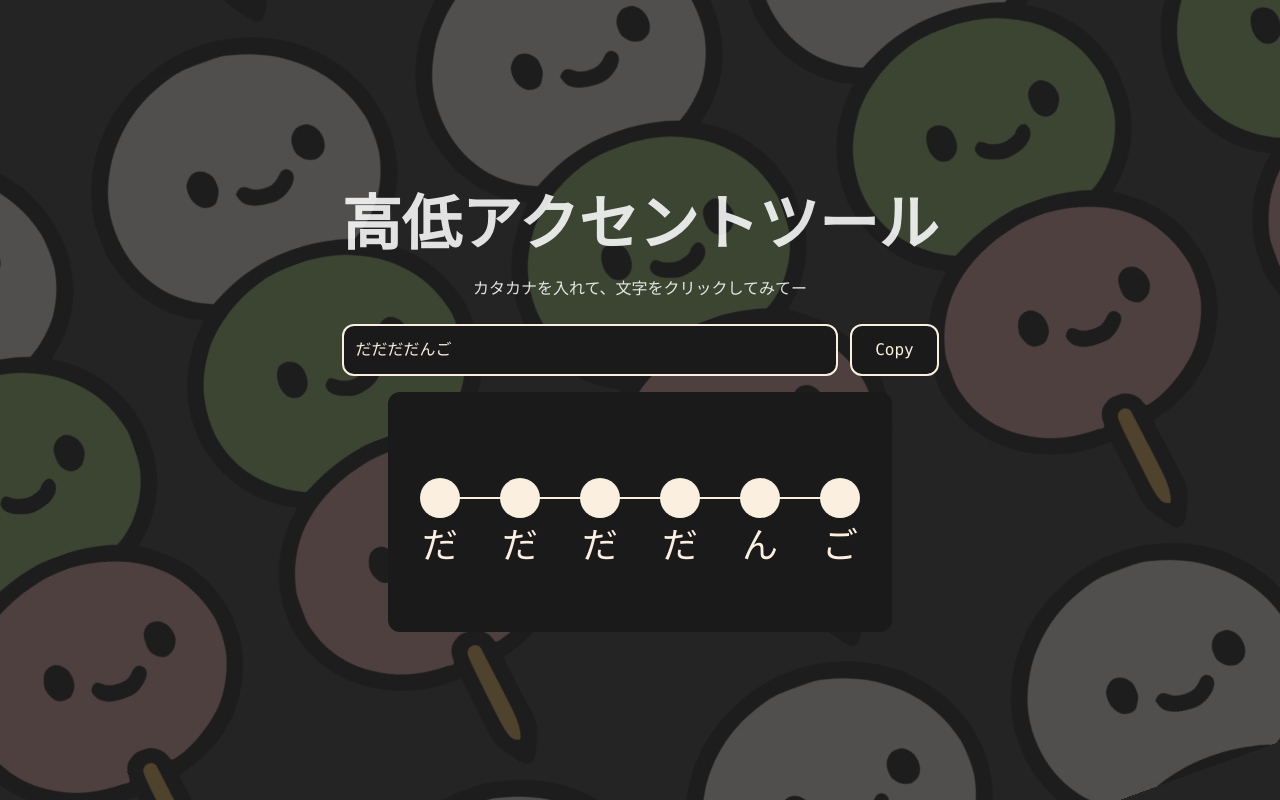
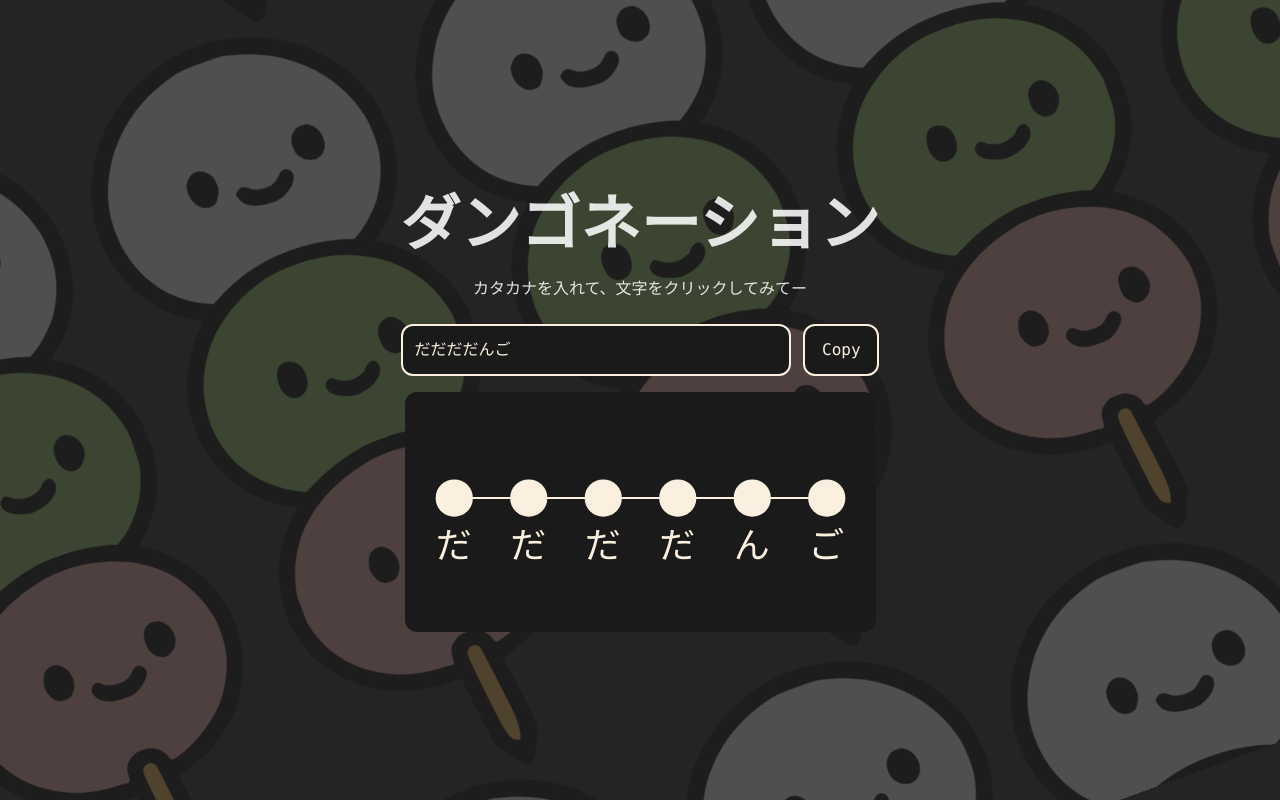
Before and after one commit to jiyans/pitch-accent-viz, a React (Vite) app: page / in a window 1280 px wide. Built offline with nearby package versions, Linux system fonts and the light colour scheme.

Commit message:
change name

```diff
--- a/src/App.tsx
+++ b/src/App.tsx
@@ -4,7 +4,7 @@ import { PitchAccentViz as PitchAccentViz } from './PitchAccentViz';
 export function App() {
   return (
     <div className="max-w-7xl mx-auto p-4 text-center relative z-10">
-      <h1 className="text-4x1 sm:text-6xl font-bold my-4 leading-tight">高低アクセントツール</h1>
+      <h1 className="text-4x1 sm:text-6xl font-bold my-4 leading-tight">ダンゴネーション</h1>
       <p>カタカナを入れて、文字をクリックしてみてー</p>
       <PitchAccentViz />
     </div>
--- a/src/index.html
+++ b/src/index.html
@@ -5,7 +5,7 @@
     <meta name="viewport" content="width=device-width, initial-scale=1.0" />
     <meta name="viewport" content="width=device-width, initial-scale=1.0, maximum-scale=1.0, user-scalable=no" />
     <link rel="icon" type="image/svg+xml" href="./logo.svg" />
-    <title>イントネーションを勉強するよ！！</title>
+    <title>ダンゴネーション</title>
   </head>
   <body>
     <div id="root"></div>
```
